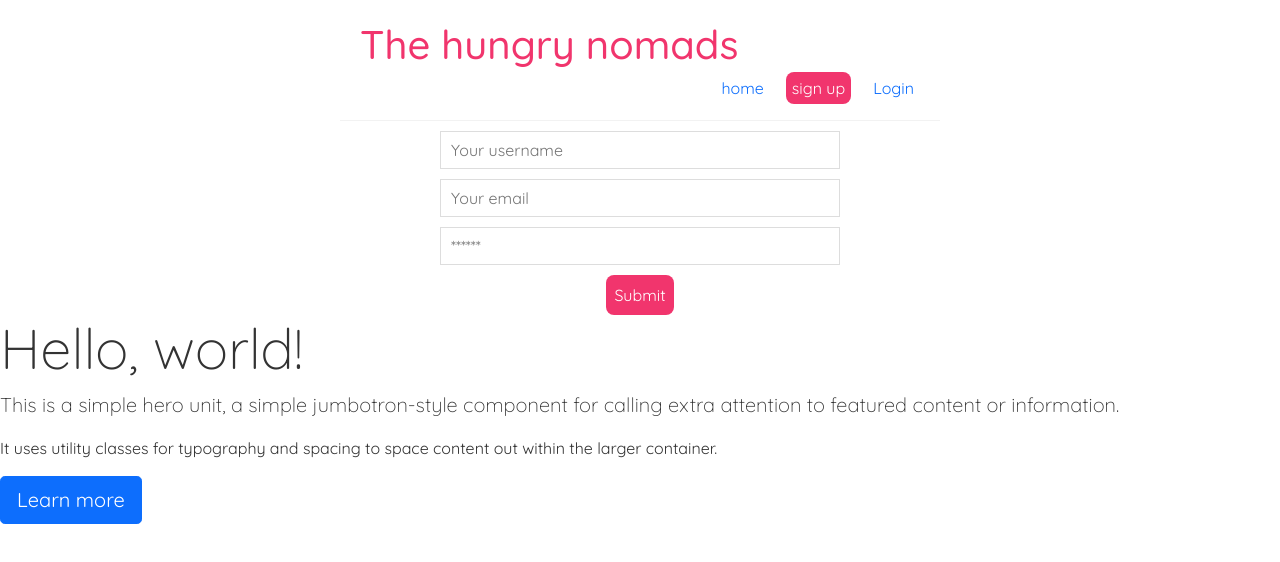
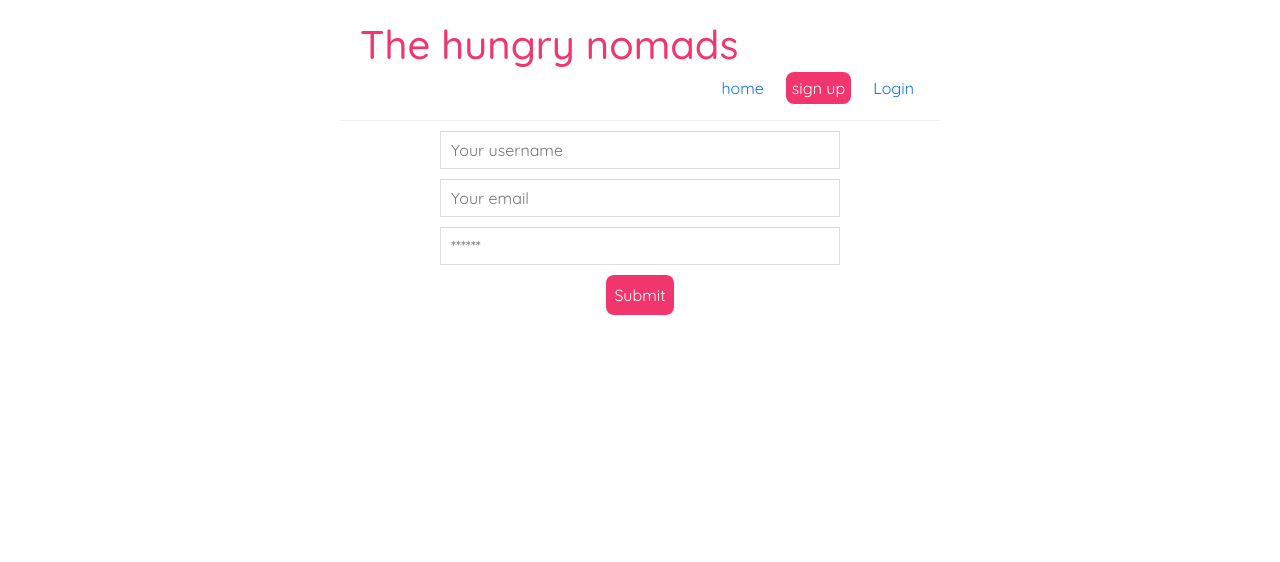
Before and after one commit to jjarquin1/Hungry-Nomad, a React (Create React App) app in the folder client/: page /create in a window 1280 px wide. Shown: the top 562 px of the page. Built offline with nearby package versions, Linux system fonts and the light colour scheme.

Commit message:
had some display issues with the website. fixed the error

```diff
--- a/client/src/App.js
+++ b/client/src/App.js
@@ -40,6 +40,7 @@ function App() {
         <Switch>
           <Route exact path='/'>
             <SearchBar />
+            <Jumbotron />
           </Route>
           <Route exact path='/create'>
             <Create />
@@ -48,7 +49,6 @@ function App() {
             <Login />
           </Route>
         </Switch>
-        <Jumbotron></Jumbotron>
         <Route exact path='/search'>
           <Search />
         </Route>
--- a/client/src/components/layout/NavBar.js
+++ b/client/src/components/layout/NavBar.js
@@ -1,4 +1,5 @@
 import { Link } from 'react-router-dom';
+
 
 const Navbar = () => {
     return (
@@ -19,6 +20,7 @@ const Navbar = () => {
                 <Link to='/login'>Login</Link>
             </div>
         </nav>
+
     );
 };
 
```
